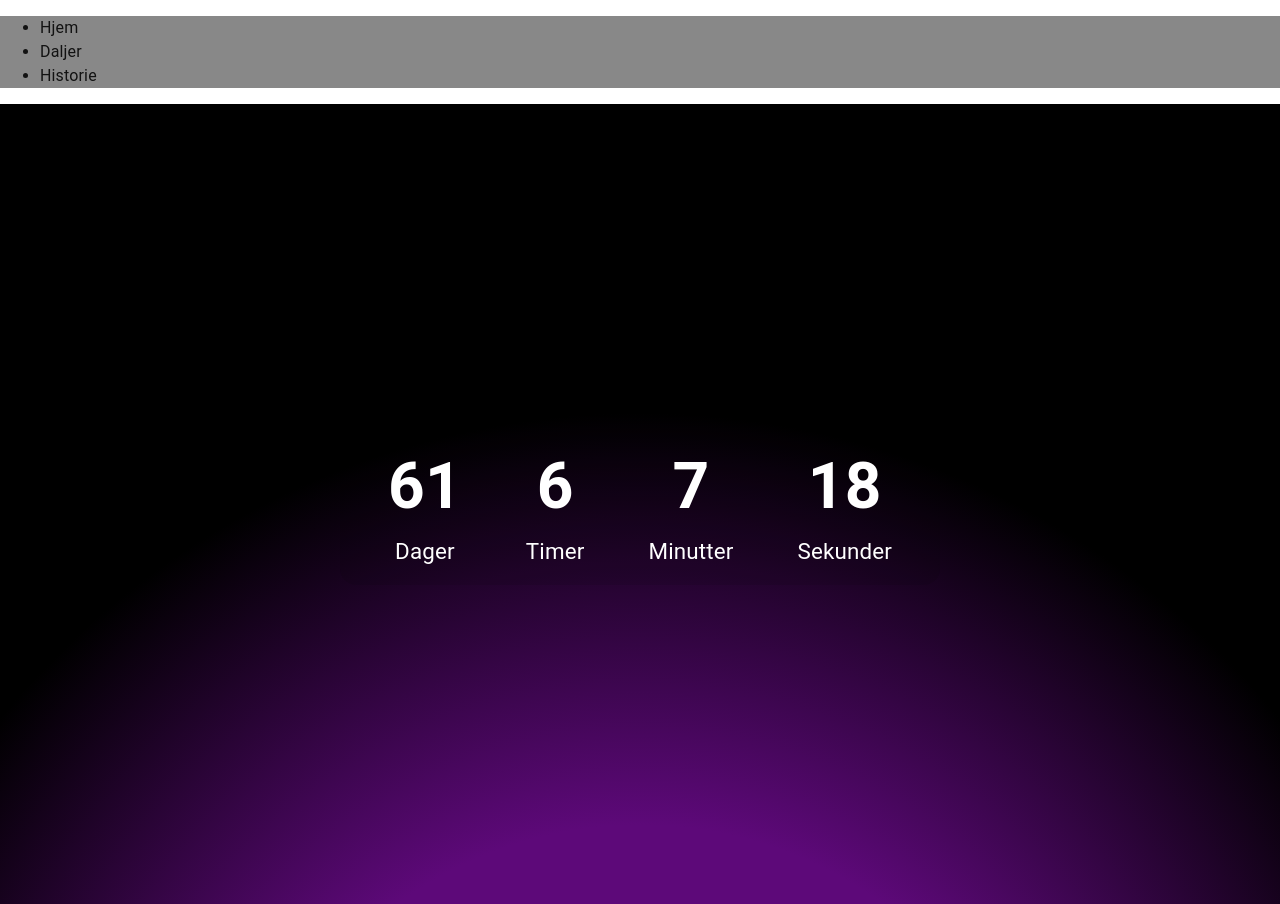
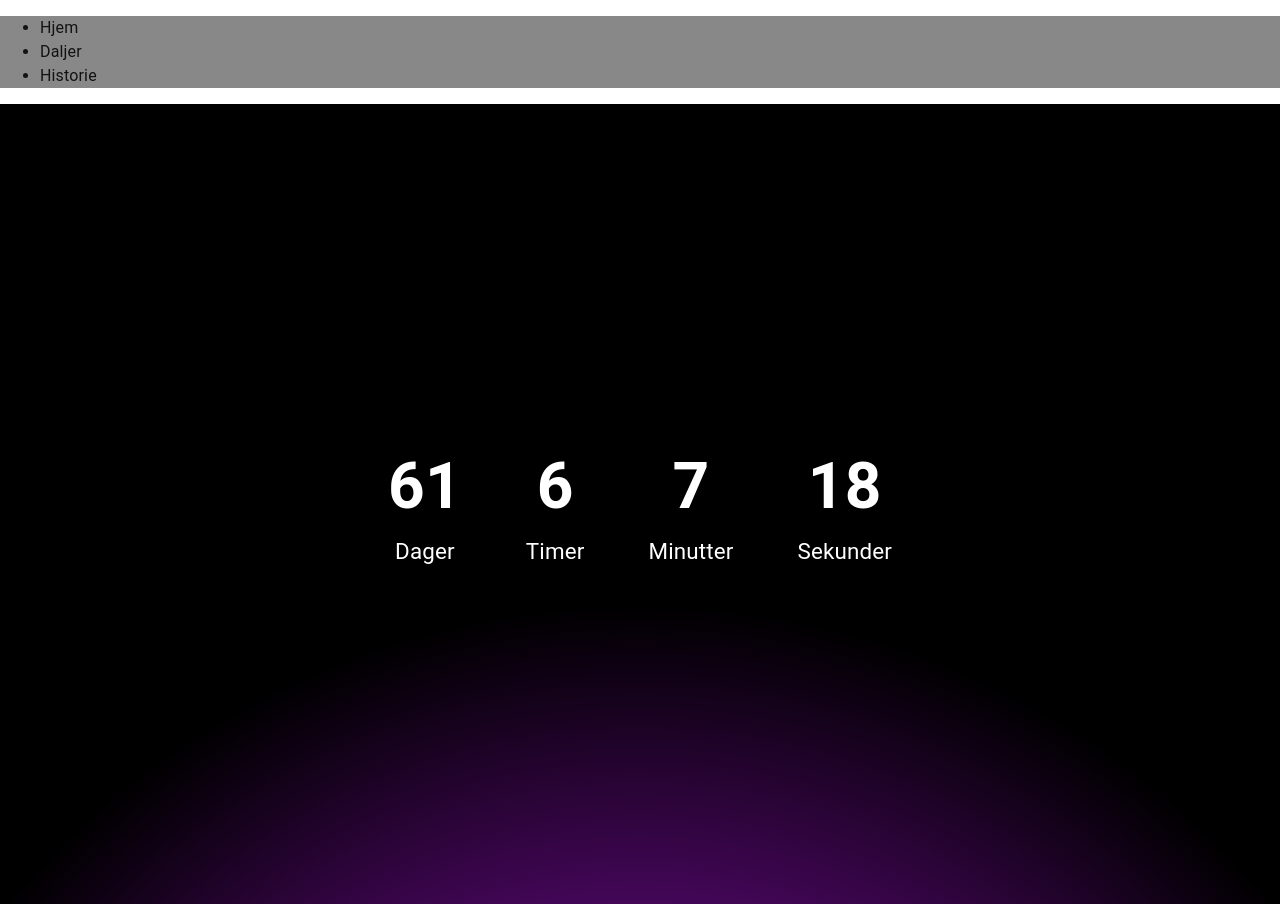
Before and after one commit to TIHLDE/jubileum, a Next.js app: page / in a window 1280 px wide. Built offline with nearby package versions, Linux system fonts and the light colour scheme.

Commit message:
Added dynamic gradient

```diff
--- a/components/Countdown/Countdown.module.css
+++ b/components/Countdown/Countdown.module.css
@@ -1,16 +1,26 @@
 .main {
     width: fit-content;
+    height: fit-content;
     display: flex;
     align-items: center;
     justify-content: center;
     flex-wrap: wrap;
-    background: rgba(0,0,0,0.1);
-    padding: 1rem 3rem;
-    border-radius: 1rem;
     column-gap: 4rem;
     row-gap: 2rem;
 }
 
+.wrapper {
+    height: fit-content;
+    width: fit-content;
+    background: rgba(0, 0, 0, 0.1);
+    padding: 1rem 3rem;
+    border-radius: 1rem;
+    opacity: 1;
+}
+
+.wrapper.show {
+    /*animation: main-slide-in 0.5s ease-in-out both 0.5s;*/
+}
 .main span {
     display: inline-block;
     text-align: center;
@@ -32,3 +42,12 @@
         font-size: 2rem;
     }
 }
+
+/*
+    * Below, the animations are defined for when the
+    * countdown component fades into view.
+*/
+@keyframes main-slide-in {
+    0% {transform: translate(0, 50%); opacity: 0;}
+    100% {transform: translate(0, 0); opacity: 1;}
+}
--- a/components/Jumbotron/Jumbotron.module.css
+++ b/components/Jumbotron/Jumbotron.module.css
@@ -31,6 +31,7 @@
     width: auto;
     z-index: 1;
     transition: all 2000ms cubic-bezier(0.42, 0, 0.26, 1.38);
+    animation: gradientBackground 4s ease-in-out infinite alternate;
 }
 
 @media screen and (max-width: 700px) {
@@ -38,3 +39,13 @@
         height: 200vw;
     }
 }
+
+/*Animations for the gradient background*/
+@keyframes gradientBackground {
+    0% {
+        transform: translate(-50%, 85%);
+    }
+    100% {
+        transform: translate(-50%, 80%);
+    }
+}
```
